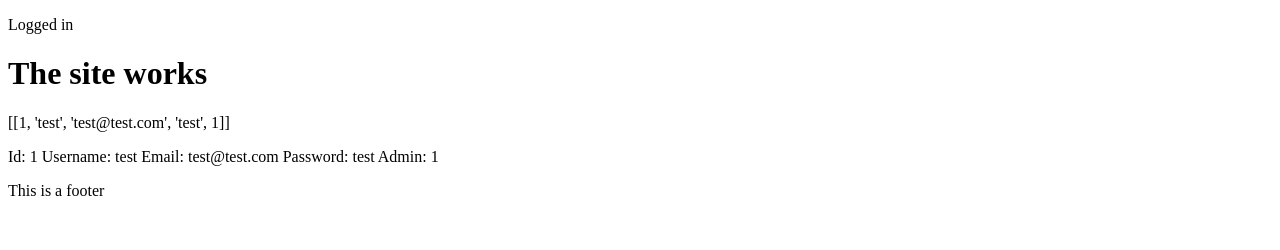
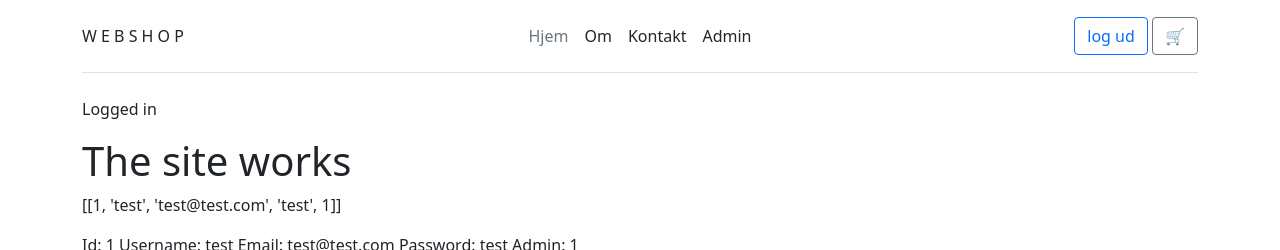
Before and after one commit to minilange/Informatik---projekt, a Flask app: page / in a window 1280 px wide. Shown: the top 250 px of the page. Run offline with Flask 2, Linux system fonts and the light colour scheme; a user stored in the database is signed in; data comes from the database, SQL or seed files in the repository.

Commit message:
Design CSS

```diff
--- a/templates/layout.html
+++ b/templates/layout.html
@@ -4,23 +4,70 @@
 <head>
     <meta charset="UTF-8">
     <meta name="viewport" content="width=device-width, initial-scale=1.0">
+    <link href="https://cdn.jsdelivr.net/npm/bootstrap@5.1.3/dist/css/bootstrap.min.css" rel="stylesheet"
+        integrity="sha384-1BmE4kWBq78iYhFldvKuhfTAU6auU8tT94WrHftjDbrCEXSU1oBoqyl2QvZ6jIW3" crossorigin="anonymous">
+    <link rel="stylesheet" href="style.css">
     <title>WebShop</title>
 </head>
 
-<body>
+<body class="container">
+    <header
+        class="d-flex flex-wrap align-items-center justify-content-center justify-content-md-between py-3 mb-4 border-bottom">
+        <a href="/" class="d-flex align-items-center col-md-3 mb-2 mb-md-0 text-dark text-decoration-none">
+            W E B S H O P
+        </a>
+        <ul class="nav col-12 col-md-auto mb-2 justify-content-center mb-md-0">
+            <li><a href="/home" class="nav-link px-2 link-secondary">Hjem</a></li>
+            <li><a href="/about" class="nav-link px-2 link-dark">Om</a></li>
+            <li><a href="/contact" class="nav-link px-2 link-dark">Kontakt</a></li>
+            {% if session["admin"] %}
+            <li><a href="/admin" class="nav-link px-2 link-dark">Admin</a></li>
+            {% endif %}
+        </ul>
+        <div class="col-md-3 text-end">
+            <!-- {% if session["user_id"] %}
+            <button type="button" class="btn btn-outline-primary">User</button>
+            {% else %}
+            <button type="button" class="btn btn-outline-primary me-2">Login</button>
+            <button type="button" class="btn btn-primary">Sign-up</button>
+            {% endif %} -->
+            {% if session["user_id"] %}
+            <!-- <li class="nav-item"><a class="nav-link" href="/logout">Logout</a></li> -->
+            <button type="button" class="btn btn-outline-primary" onclick="logout()">log ud</button>
+            {% else %}
+            <!-- <li class="nav-item"><a class="nav-link" href="/login">Login</a></li> -->
+            <button type="button" class="btn btn-outline-primary me-2" onclick="login()">Login</button>
+            {% endif %}
+            <button type="button" class="btn btn-outline-secondary" onclick="basket()">🛒</button>
+            <!-- <li class="nav-item"><a class="nav-link" href="/cart">Kurv</a></li> -->
+        </div>
+    </header>
+
     {% if session["user_id"] %}
-        <p>Logged in</p>
+    <p>Logged in</p>
     {% else %}
-        <p>Not logged in</p>
+    <p>Not logged in</p>
     {% endif %}
 
     <main>
         {% block main %}{% endblock %}
     </main>
 
-    <footer>
-        This is a footer
-    </footer>
+    <div class="card" style="width: 18rem;">
+        <img class="card-img-top" src="..." alt="BILLEDE">
+        <div class="card-body">
+          <h5 class="card-title">Produkt 1</h5>
+          <p class="card-text">Produkt beskrivelser</p>
+          <button href="#" class="btn btn-primary">Læg i kurv 🛒</button>
+        </div>
+      </div>
+
+    <div class="container">
+        <footer class="py-3 my-4">
+            <hr />
+            <p class="text-center text-muted">© 2021 Company, Inc</p>
+        </footer>
+    </div>
 </body>
 
 </html>
--- /dev/null
+++ b/templates/style.css
@@ -0,0 +1,9 @@
+.footer {
+    bottom: 0;
+    background-color: #000;
+    color: #fff;
+    padding: 10px;
+    text-align: center;
+    font-size: 12px;
+    font-family: Arial, Helvetica, sans-serif;
+}
```
